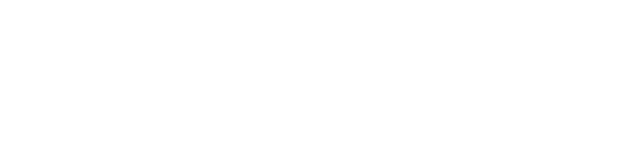
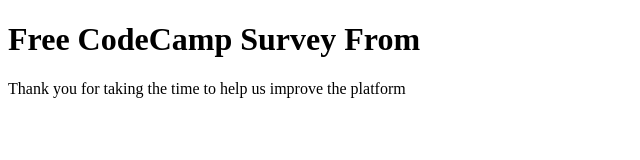
Before and after one commit to RachidBoudaoudi/Survey, a plain HTML site: page index.html in a window 1280 px wide. Shown: the whole page, without its empty margins (0-640 px from the left). Drawn offline with Linux system fonts and the light colour scheme.

Commit message:
initial commit

```diff
--- a/index.html
+++ b/index.html
@@ -8,19 +8,9 @@
 
   <body>
     <script src="https://cdn.freecodecamp.org/testable-projects-fcc/v1/bundle.js"></script>
+      <h1 id="title">Free CodeCamp Survey From </h1>
+      <p id="description">Thank you for taking the time to help us improve the platform</p>
 
-    <!--
-
-    Hello Camper!
-
-    For now, the test suite only works in Chrome!
-    Please read the README below in the JS Editor before beginning.
-    Feel free to delete this message once you have read it.
-    Good luck and Happy Coding!
-
-    - The freeCodeCamp Team
-
-    -->
     <script  src="js/index.js"></script>
   </body>
 </html>
```
